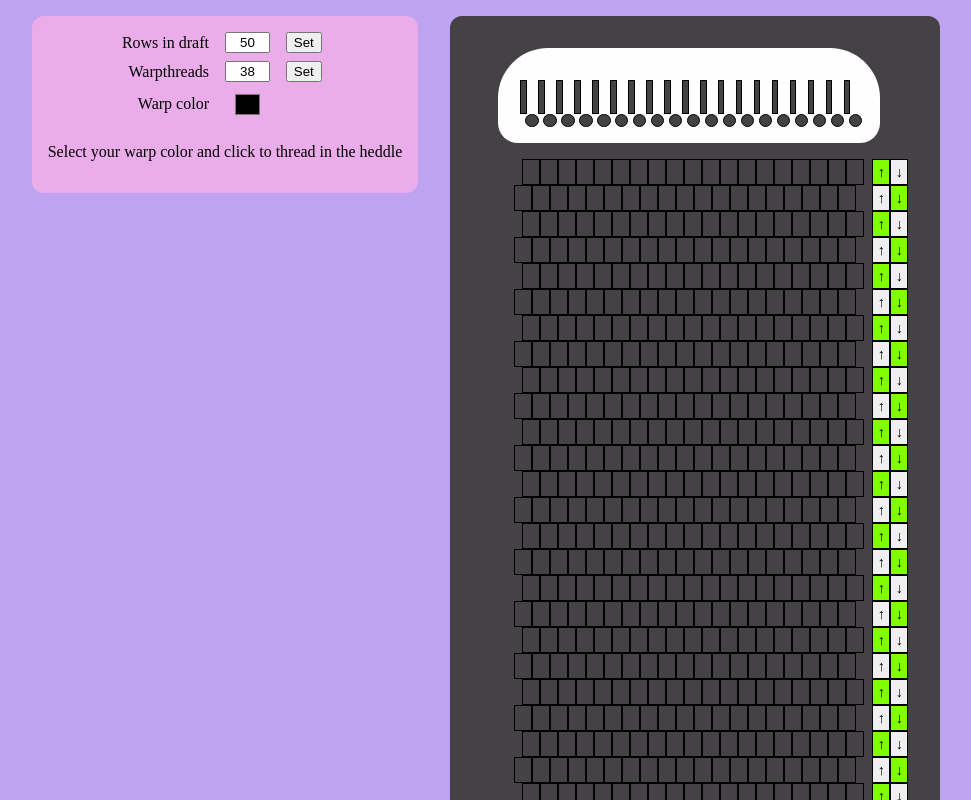
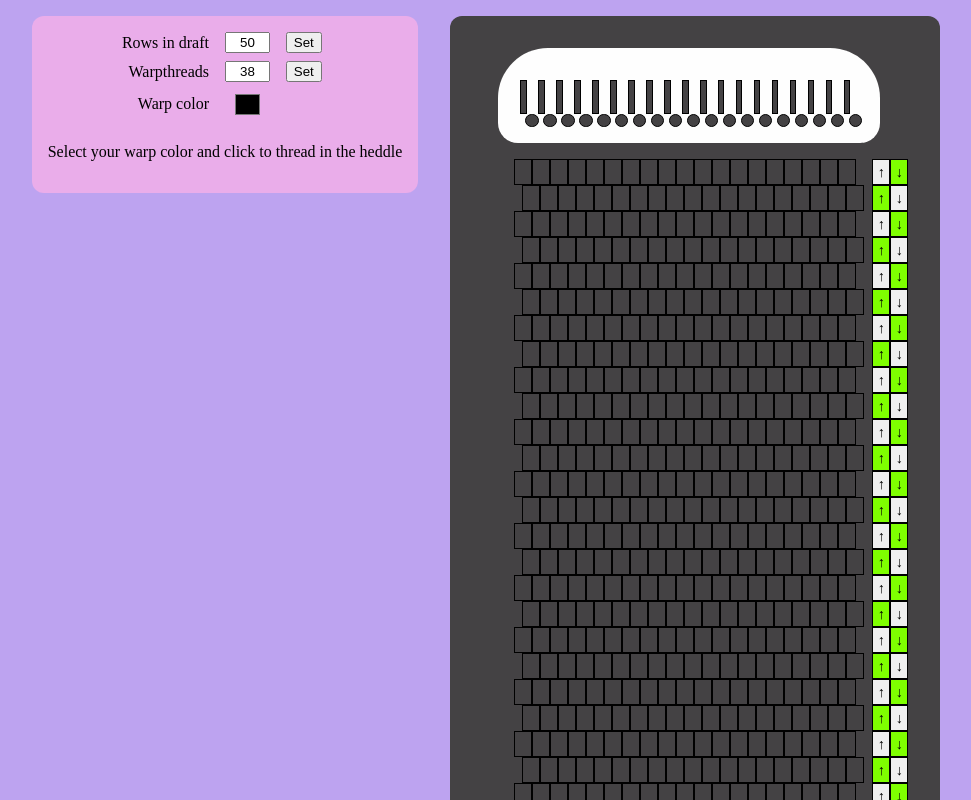
Before and after one commit to TereseBo/baddle, a React (Create React App) app: page / in a window 1280 px wide. Shown: the top 800 px of the page, without its empty margins (154-1125 px from the left). Built offline with nearby package versions, Linux system fonts and the light colour scheme.

Commit message:
trailing changes from replacement of tracker2

```diff
--- a/src/components/Heddlemove.js
+++ b/src/components/Heddlemove.js
@@ -8,7 +8,8 @@ export default function Heddlemove({ zRow, clickHandler }) {
 
 
         return (
-            zRow ? (<div className="Heddlemove"><Keybutton text="↑"onClick={clickHandler}/><Keybutton active={true} text="↓" onClick={clickHandler}/></div>) :
-                (<div className="Heddlemove"><Keybutton active={true} text="↑" onClick={clickHandler} /><Keybutton text="↓" onClick={clickHandler}/></div>)
+            zRow ? (<div className="Heddlemove"><Keybutton active={true} text="↑" onClick={clickHandler} /><Keybutton text="↓" onClick={clickHandler}/></div>):
+            (<div className="Heddlemove"><Keybutton text="↑"onClick={clickHandler}/><Keybutton active={true} text="↓" onClick={clickHandler}/></div>)
+
         )
 }
--- a/src/components/Weaverow.js
+++ b/src/components/Weaverow.js
@@ -19,7 +19,7 @@ export default function Weaverow({ pattern, rowNr }) {
     const [holes, toggleHoles]=useToggle(!(rowNr%2))
 
     const [tracker2, setTracker2] = useState(rowNr % 2)
-    const [classSet, setClassSet] = useState(setClass())
+    //const [classSet, setClassSet] = useState(setClass())
 
     const { warp, newweave, setNewweave } = useContext(WarpContext)
     function arrayCompare(a, b) {
@@ -31,11 +31,11 @@ export default function Weaverow({ pattern, rowNr }) {
 
         if (!holes) {
             //setTracker2(0)
-            setClassSet('Weaverow slits')
+            //setClassSet('Weaverow slits')
             copy[rowNr] = warp[0]
         } else {
             //setTracker2(1)
-            setClassSet('Weaverow holes')
+           // setClassSet('Weaverow holes')
             copy[rowNr] = warp[1]
         }
 /*         if (tracker2 === 1) {
@@ -54,14 +54,14 @@ export default function Weaverow({ pattern, rowNr }) {
         setNewweave(copy)
     }
 
-    function setClass() {
+/*     function setClass() {
         let lols = ''
         holes ? lols = 'Weaverow holes' : lols = 'Weaverow slits'
         return lols
-    }
+    } */
 
     return (
-        <div key={`row-${rowNr}-container`} className={classSet}>
+        <div key={`row-${rowNr}-container`} className={!holes ? 'Weaverow holes' : 'Weaverow slits'}>
             {pattern.map((cell1, index) =>
                 (<Thread color={cell1} key={`row-${rowNr}thread-${index}`} />))}
             <Heddlemove rowNr={rowNr} zRow={/* tracker2 */holes} clickHandler={clickHandler} />
```
